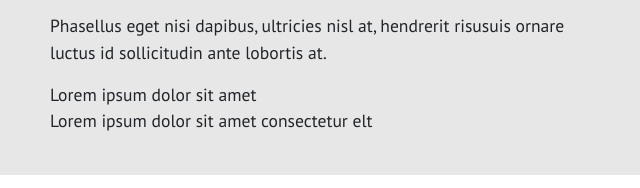
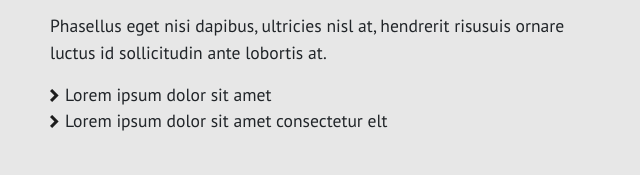
Before and after one commit to eduardomahalo/craze-app, a plain HTML site: page index.html in a window 1280 px wide. Shown: the part 1329-1517 px from the top of the page, 35-675 px from the left. Drawn offline with nearby package versions, Linux system fonts and the light colour scheme; grey boxes are pictures that could not be loaded.

Commit message:
Added features rules to the css file

```diff
--- a/css/main.css
+++ b/css/main.css
@@ -43,6 +43,10 @@ h3{
 }
 
 /* About */
+ul.features li{
+	background:url(../images/ico-arrow-right.png) no-repeat 0 50%;
+	padding-left: 15px;
+}
 
 /* Pricing Plans */
 .pricing-item h4,
```
